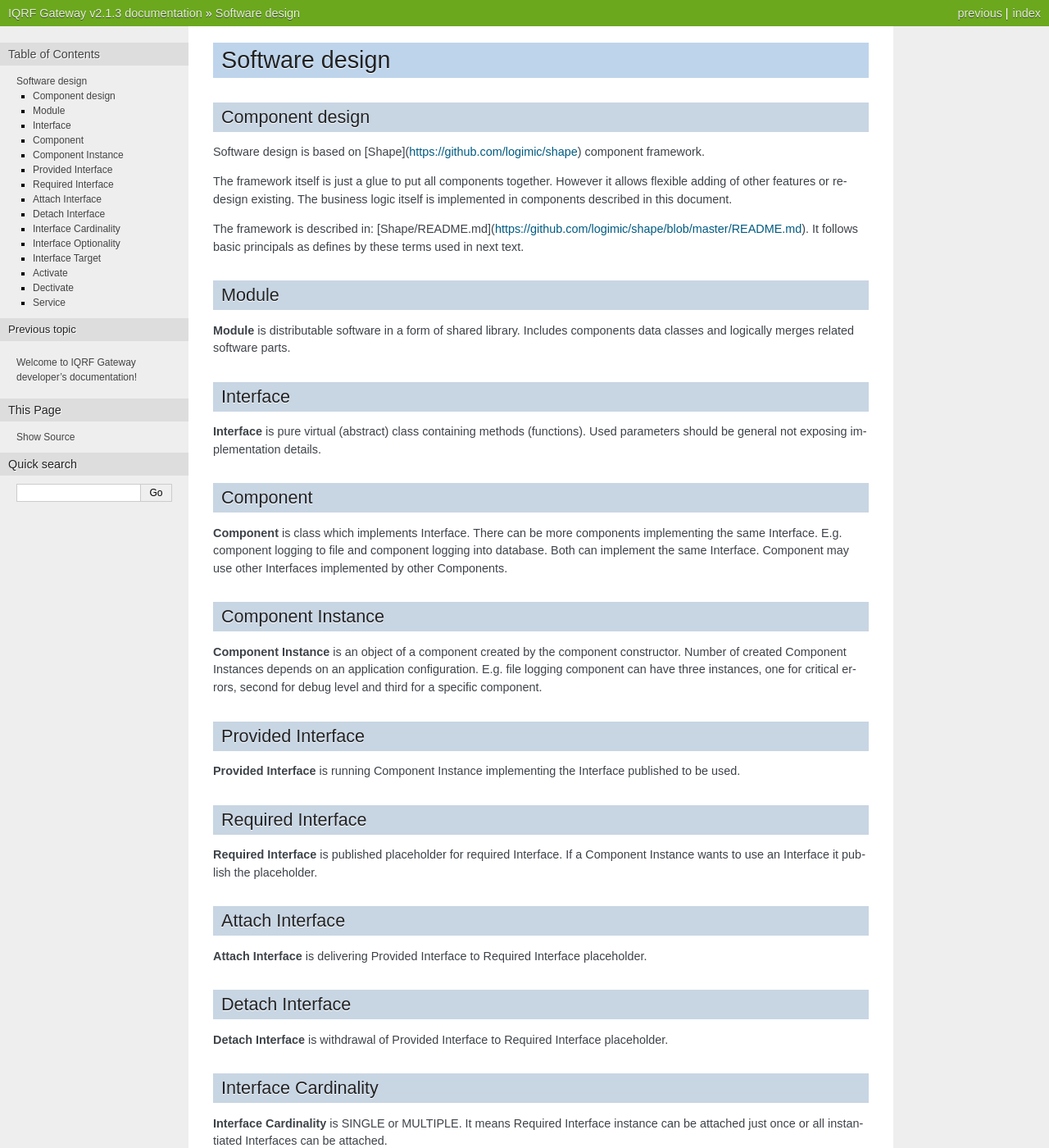
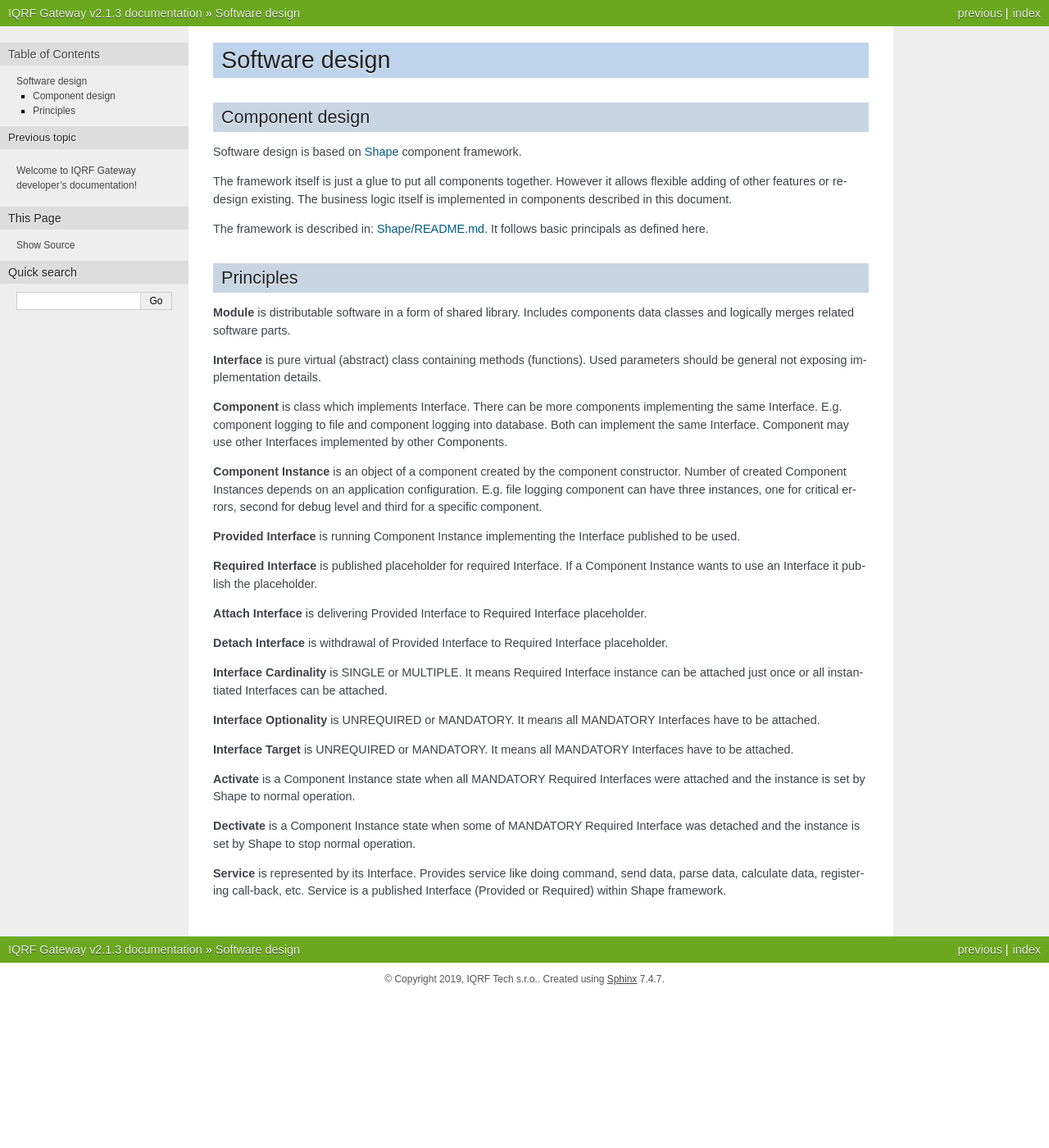
Before and after one commit to iqrf/iqrf-gateway-docs, a Sphinx documentation site: the page built from developer/source/introduction.rst, in a window 1280 px wide and 1400 px high. Shown: the whole window at 82% size. Built offline with Sphinx 7.4.7, drawn with Linux system fonts in a browser that asks for light colours; some of the changed text lies outside the part shown.

Commit message:
Fix and update dev intro

```diff
--- a/developer/source/introduction.rst
+++ b/developer/source/introduction.rst
@@ -4,93 +4,56 @@ Software design
 Component design
 ----------------
 
-Software design is based on [Shape](https://github.com/logimic/shape) component framework.
+Software design is based on `Shape`_ component framework.
 
 The framework itself is just a glue to put all components together. However it allows flexible adding
 of other features or redesign existing. The business logic itself is implemented in components described
 in this document.
 
-The framework is described in: [Shape/README.md](https://github.com/logimic/shape/blob/master/README.md).
-It follows basic principals as defines by these terms used in next text.
+The framework is described in: `Shape/README.md`_. It follows basic principals as defined here.
 
-Module
-------
+.. _`Shape`: https://github.com/logimic/shape
+.. _`Shape/README.md`: https://github.com/logimic/shape/blob/master/README.md
+
+Principles
+----------
 
 **Module** is distributable software in a form of shared library. Includes components data classes and
 logically merges related software parts.
 
-Interface
----------
-
 **Interface** is pure virtual (abstract) class containing methods (functions). Used parameters should be
 general not exposing implementation details.
-
-Component
----------
 
 **Component** is class which implements Interface. There can be more components implementing the same
 Interface. E.g. component logging to file and component logging into database. Both can implement the
 same Interface. Component may use other Interfaces implemented by other Components.
-
-Component Instance
-------------------
 
 **Component Instance** is an object of a component created by the component constructor. Number of
 created Component Instances depends on an application configuration. E.g. file logging component
 can have three instances, one for critical errors, second for debug level and third for a specific
 component.
 
-Provided Interface
-------------------
-
 **Provided Interface** is running Component Instance implementing the Interface published to be used.
-
-Required Interface
-------------------
 
 **Required Interface** is published placeholder for required Interface. If a Component Instance wants
 to use an Interface it publish the placeholder.
 
-Attach Interface
-----------------
-
 **Attach Interface** is delivering Provided Interface to Required Interface placeholder.
 
-Detach Interface
-----------------
-
 **Detach Interface** is withdrawal of Provided Interface to Required Interface placeholder.
-
-Interface Cardinality
----------------------
 
 **Interface Cardinality** is SINGLE or MULTIPLE. It means Required Interface instance can be attached
 just once or all instantiated Interfaces can be attached.
 
-Interface Optionality
----------------------
-
 **Interface Optionality** is UNREQUIRED or MANDATORY. It means all MANDATORY Interfaces have to be attached.
 
-Interface Target
-----------------
-
 **Interface Target** is UNREQUIRED or MANDATORY. It means all MANDATORY Interfaces have to be attached.
-
-Activate
---------
 
 **Activate** is a Component Instance state when all MANDATORY Required Interfaces were attached and the
 instance is set by Shape to normal operation.
 
-Dectivate
----------
-
 **Dectivate** is a Component Instance state when some of MANDATORY Required Interface was detached and
 the instance is set by Shape to stop normal operation.
-
-Service
--------
 
 **Service** is represented by its Interface. Provides service like doing command, send data, parse data,
 calculate data, registering call-back, etc. Service is a published Interface (Provided or Required)
```
